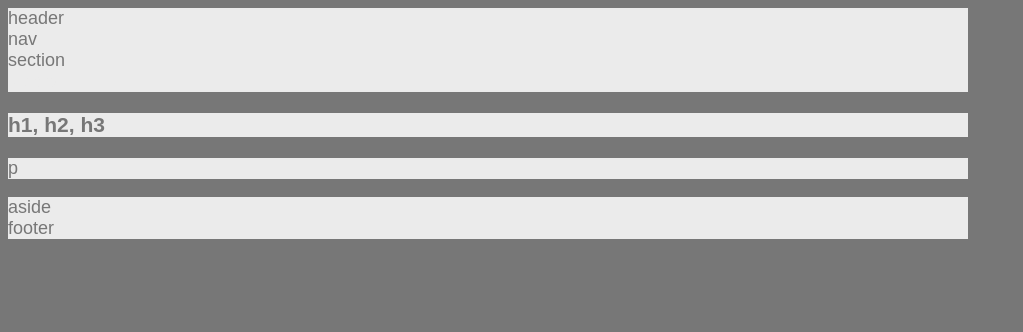
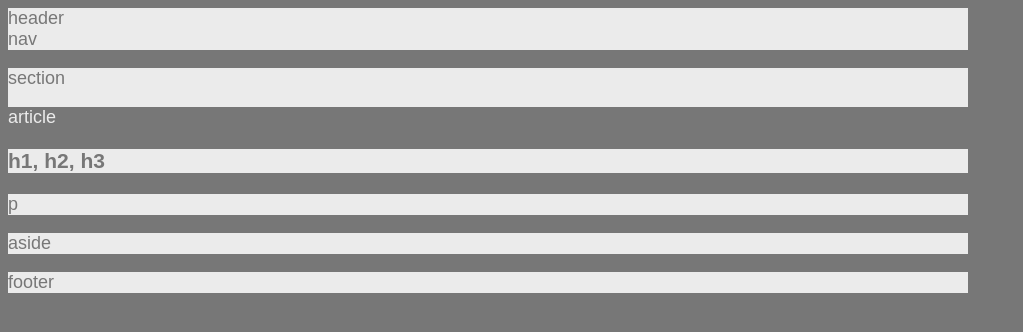
Before and after one commit to JackRa88it/HW-Wireframe, a plain HTML site: page index.html in a window 1280 px wide. Shown: the whole page, without its empty margins (0-1023 px from the left). Drawn offline with Linux system fonts and the light colour scheme.

Commit message:
Finish colors, ready for positioning

```diff
--- a/index.html
+++ b/index.html
@@ -10,16 +10,16 @@
 
 <body>
 
-  <header id="header-top">header</header>
+  <header>header</header>
 
   <nav>nav</nav>
 
   <section>
 
-    <header>section</header>
+    <p>section</p>
 
     <article>
-      <header id="article-header">article</header>
+      <p id="article-header">article</p>
       <h1>h1, h2, h3</h1>
       <p>p</p>
     </article>
@@ -27,7 +27,7 @@
   </section>
 
   <aside>
-    <header>aside</header>
+    <p>aside</p>
   </aside>
 
   <footer>footer</footer>
--- a/style.css
+++ b/style.css
@@ -24,3 +24,8 @@ p {
     color: #777;
     background: #ebebeb;
 }
+
+#article-header {
+    color: #ebebeb;
+    background: #777;
+}
```
